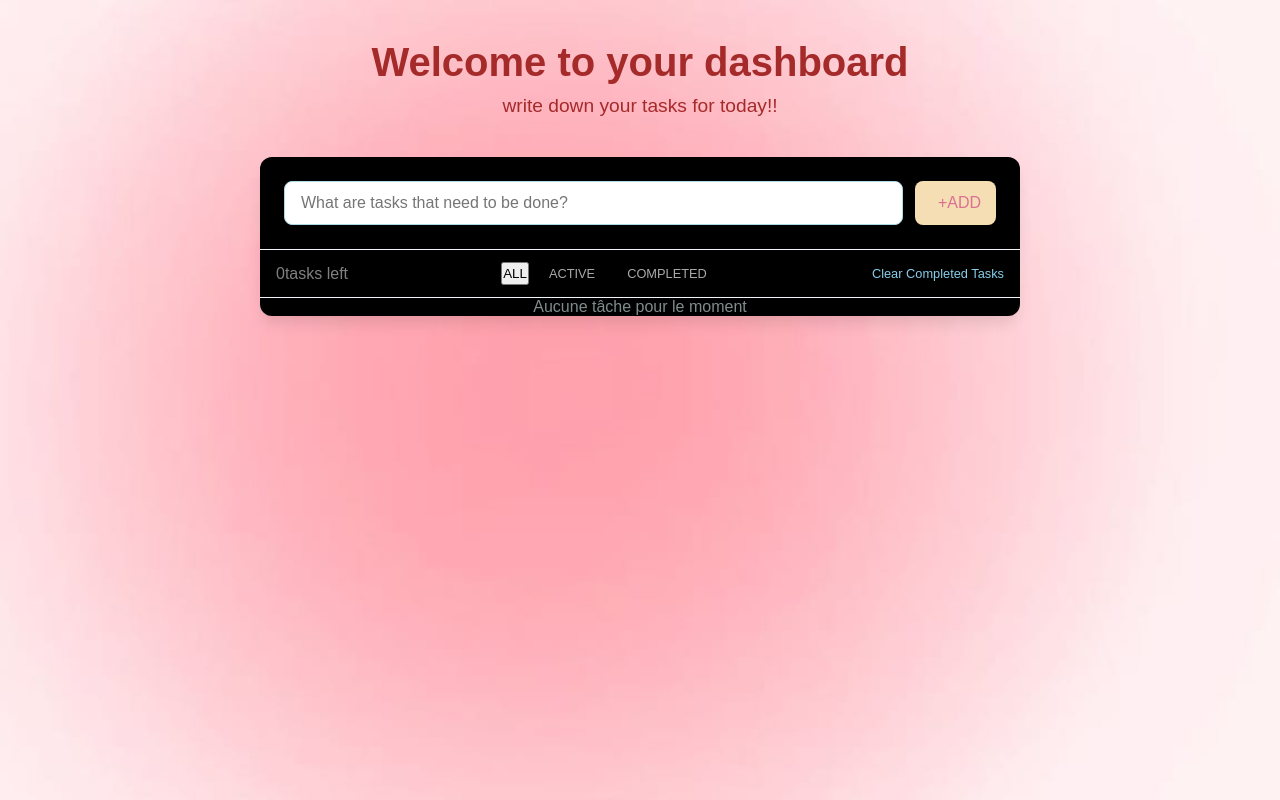
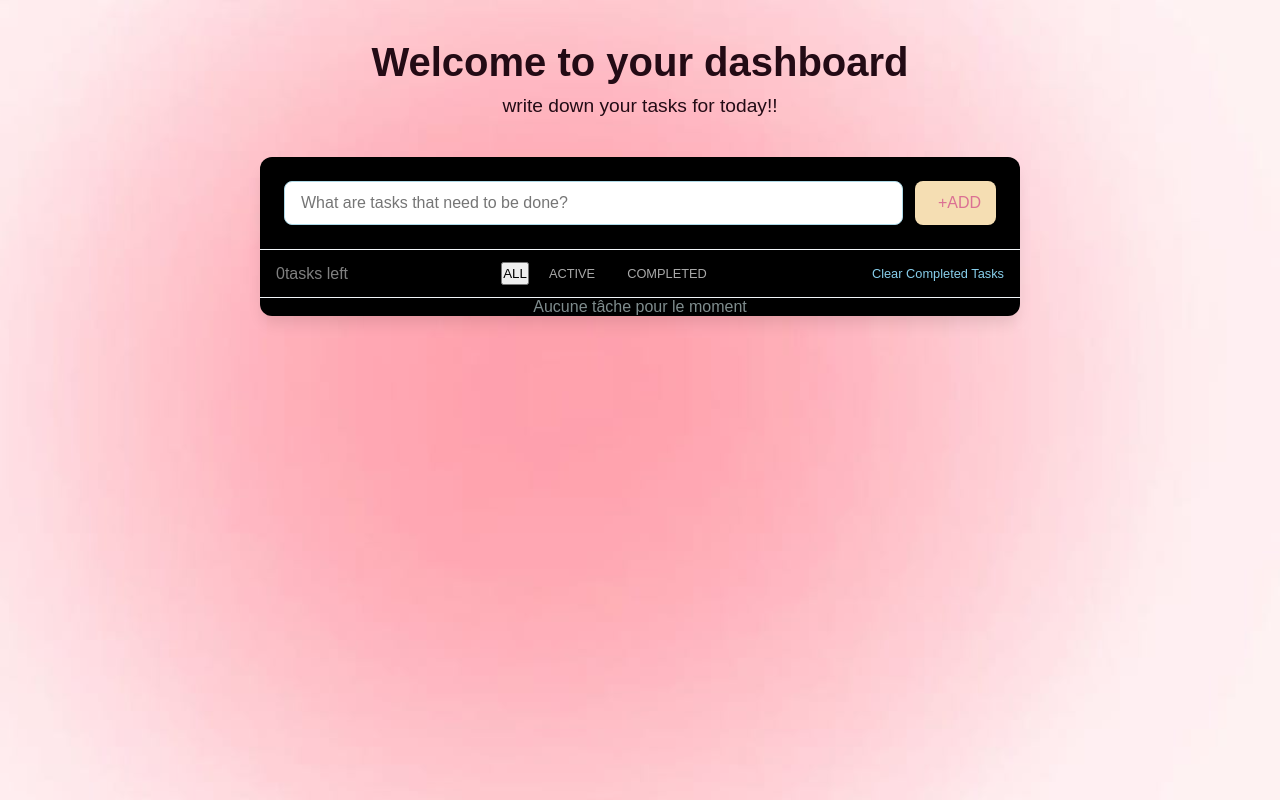
Before and after one commit to fatimabahoumi05/TodoList, a plain HTML site: page index.html in a window 1280 px wide. Drawn offline with Linux system fonts and the light colour scheme.

Commit message:
css update

```diff
--- a/style.css
+++ b/style.css
@@ -8,7 +8,7 @@ body {
     font-family: 'Poppins', sans-serif;
     min-height: 100vh;
     padding: 20px;
-    background-image: url('images/pinkdotwhite.jpg'); /* Chemin relatif */
+    background-image: url('images/pinkdotwhite.jpg');
     background-size: cover;
     background-position: center;
     background-repeat: no-repeat;
@@ -31,12 +31,12 @@ body {
 .welcometext{
     font-size: 2.5em;
     font-weight: 600;
-    color: brown;
+    color: #230B15;
     margin-bottom: 10px;
 }
 .head-text{
     font-size: 1.2em;
-    color: brown;
+    color: #230B15;
 }
 
 /* Card */
```
